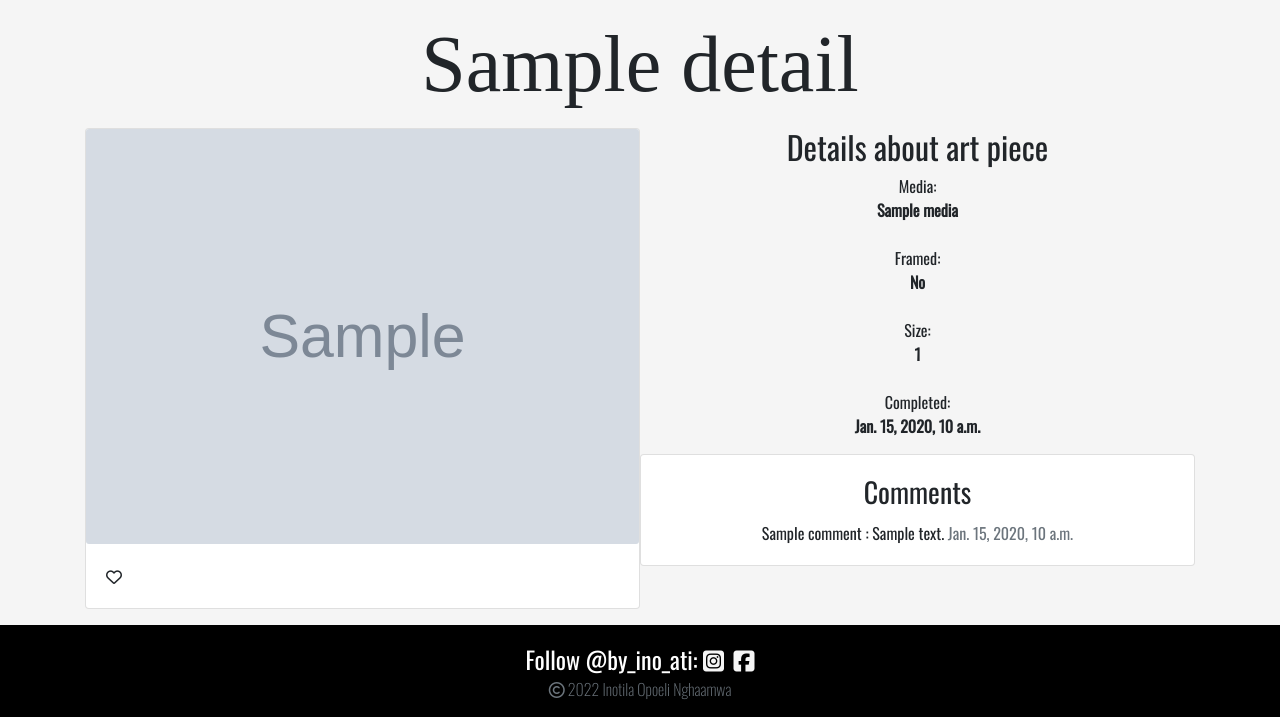
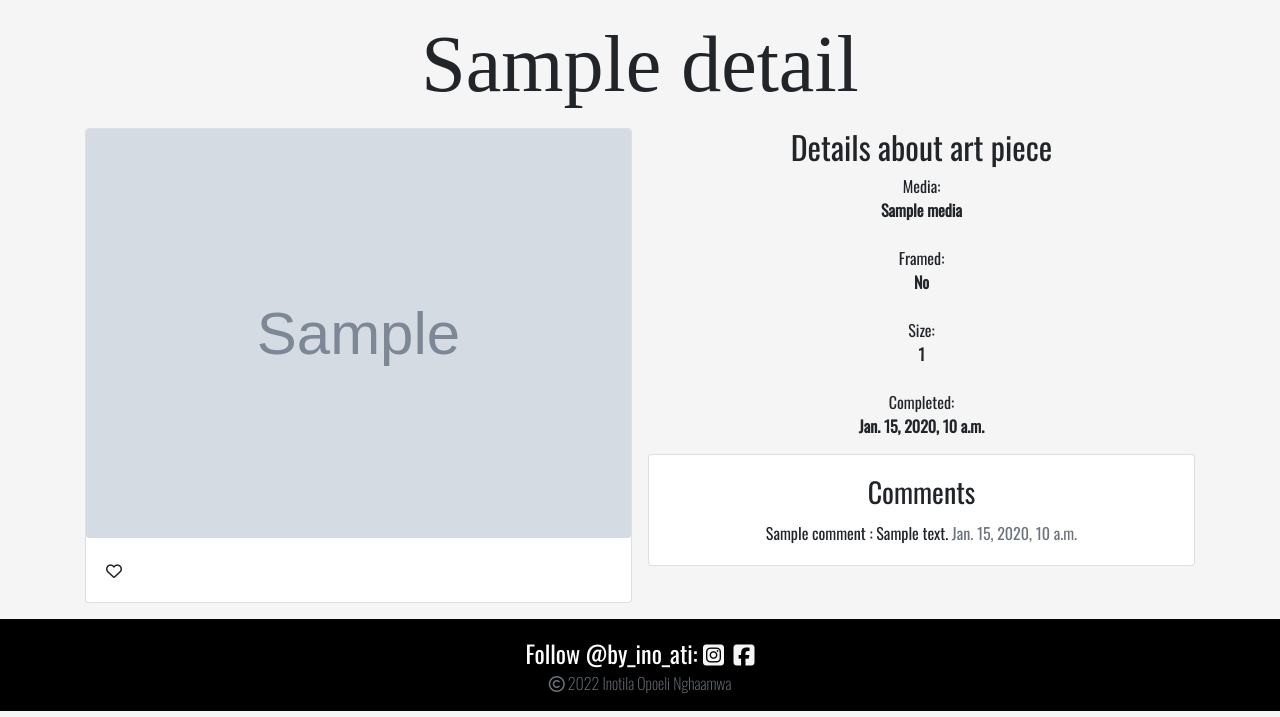
Before and after one commit to Inotila/by_ino_ati.1.0, a Django app: template art/templates/art/details.html in a window 1280 px wide. Shown: the part 110-827 px from the top of the page. Run offline with Django 3.2, Linux system fonts and the light colour scheme; the template is opened without the code that fills it: most values are stand-ins (such as "Sample title", 1, 10 or a date in 2020); grey boxes marked "Sample" are stand-in pictures; some libraries are stand-ins or nearby versions; some web fonts are replaced.

Commit message:
Added style

```diff
--- a/art/templates/art/details.html
+++ b/art/templates/art/details.html
@@ -10,8 +10,8 @@
         </div>
     </div>
     <div class="row">
-        <div class="col">
-            <div class="card mb-3">
+        <div class="col mr-3">
+            <div class="card mb-3 ">
                 <img class="card-img" src="{{ details.art_image.url }}"
                     alt="a picture of art work by artist inotila nghaamwa">
                 <div class="card-body d-flex justify-content-between">
```
